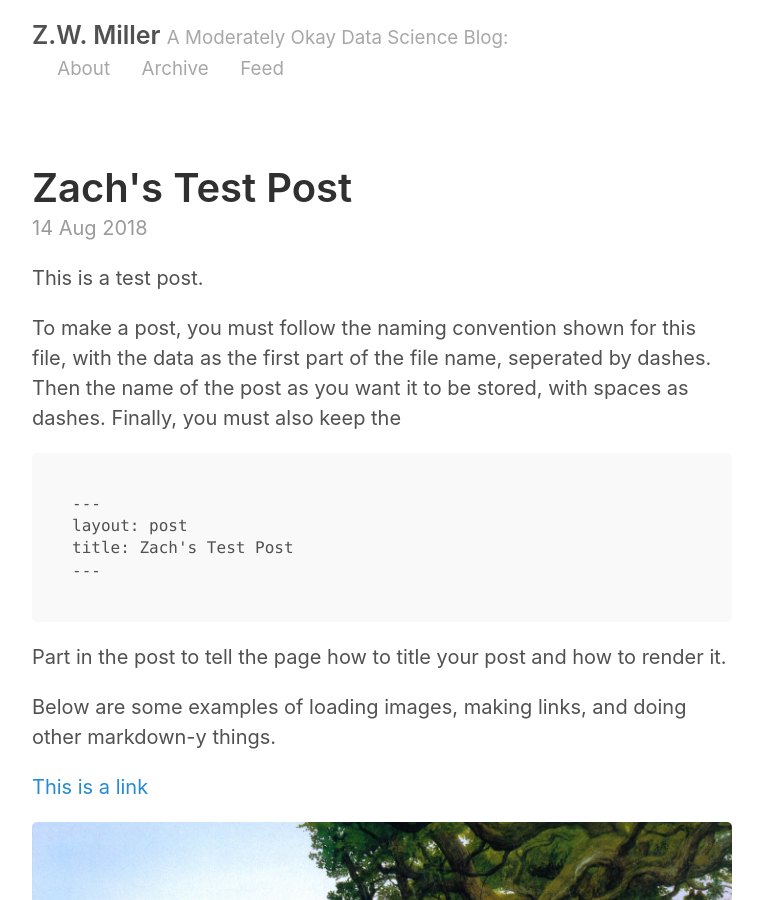
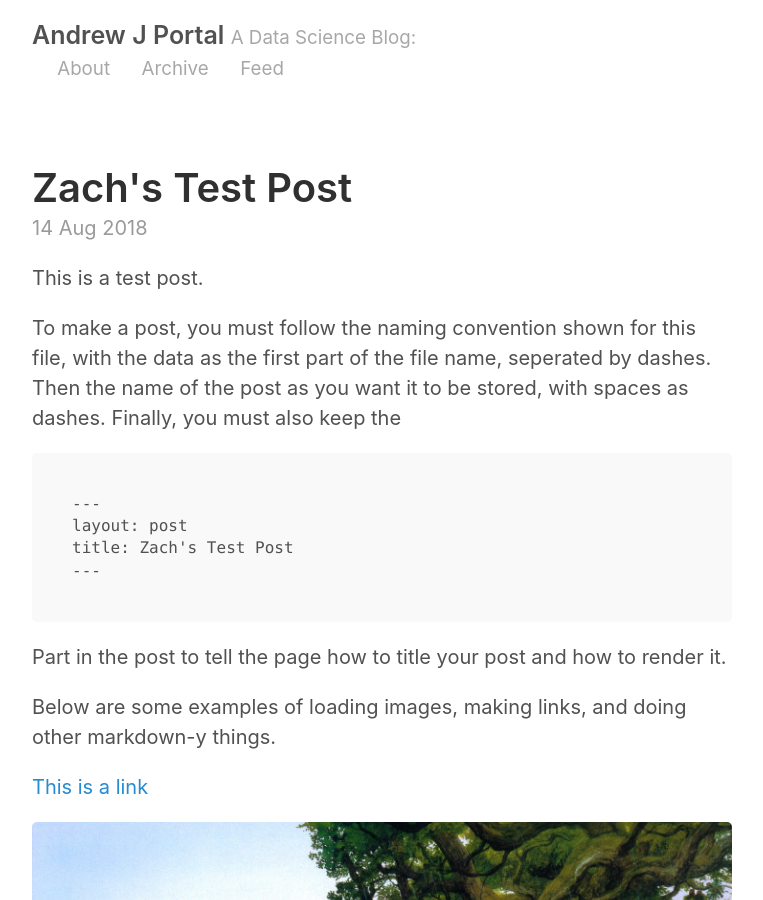
Before and after one commit to Andrewjportal/Andrewjportal.github.io, a Jekyll site: the page built from index.html, in a window 1280 px wide and 900 px high. Shown: the whole window, without its empty margins (258-1021 px from the left). Built offline with Jekyll 4.4.1, drawn with Linux system fonts in a browser that asks for light colours; the list of posts is cut into pages by our own code.

Commit message:
updated _config.yml

```diff
--- a/_config.yml
+++ b/_config.yml
@@ -2,9 +2,9 @@
 permalink:           pretty
 
 # Setup
-title:               Z.W. Miller
-tagline:             A Moderately Okay Data Science Blog
-url:                 http://zwmiller.github.io
+title:               Andrew J Portal
+tagline:             A Data Science Blog
+url:                 http://Andrewjportal.github.io
 paginate:            2
 baseurl:             ""
 
@@ -17,14 +17,14 @@ sass:
 
 # About/contact
 author:
-  name:              Zach Miller
-  url:               https://twitter.com/zaglamir
-  email:             zach@thisismetis.com
+  name:              Andrew Portal
+  url:
+  email:
 
 # Custom vars
 version:             2.0.0
 github:
-  repo:              https://github.com/zwmiller
+  repo:              https://github.com/Andrewjportal
 
 # Gems
 gems:
```
